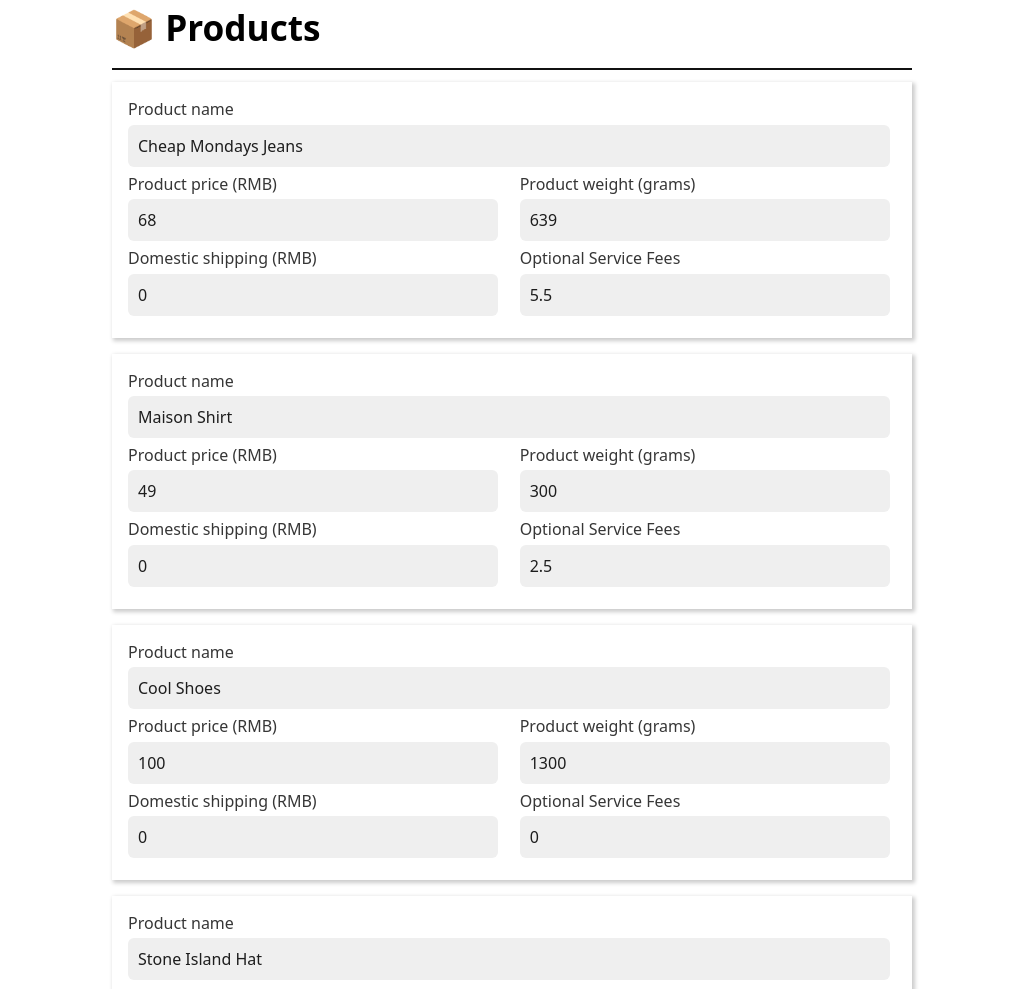
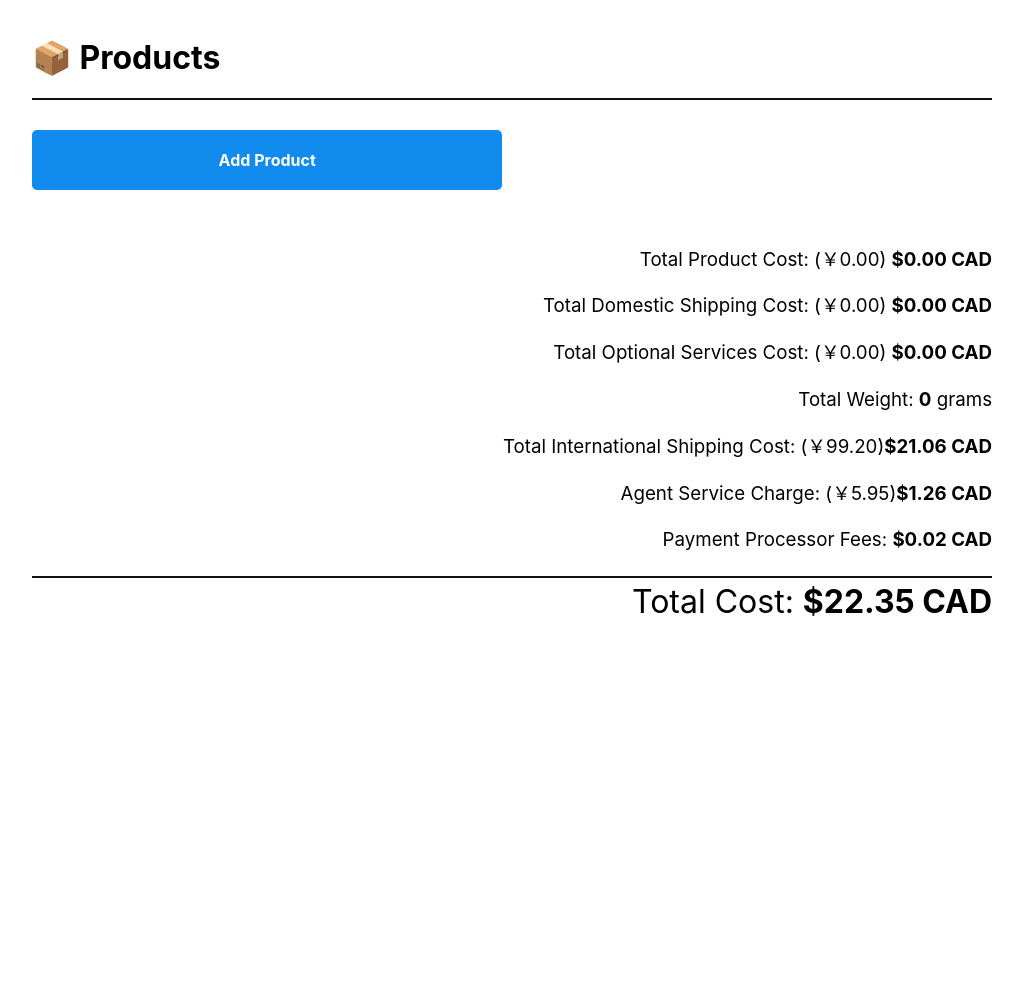
Before and after one commit to CodeZombie/ChinaPriceCalculator, a plain HTML site: page index.html in a window 1280 px wide. Shown: the part 754-1743 px from the top of the page, without its empty margins (128-1153 px from the left). After the commit the page ends 1417 px from the top, so only its background shows below. Drawn offline with nearby package versions, Linux system fonts and the light colour scheme.

Commit message:
products can be added/removed
Improved sanitizing/processing.
Started work of objectifying currency to make handling currencies easier and more modular.

```diff
--- a/css/style.css
+++ b/css/style.css
@@ -1,3 +1,4 @@
+
 h1{
     border-bottom: 2px solid #111;
     padding-bottom: 1rem;
@@ -20,7 +21,7 @@ h1{
     font-weight: 400;
 }
 
-.product_box {
+.product {
     box-shadow: #ccc 2px 2px 4px 1px;
     margin-bottom: 1rem;
     padding: 1rem;
--- a/index.html
+++ b/index.html
@@ -6,15 +6,16 @@
     <meta name="viewport" content="width=device-width, initial-scale=1.0">
     <meta http-equiv="X-UA-Compatible" content="ie=edge">
     <title>Chinese Agent Cost Estimator</title>
-    <script src="https://unpkg.com/vue@3"></script>
+    <script src="https://unpkg.com/vue@3.2.41"></script>
 
-    <link rel="stylesheet" href="https://cdn.jsdelivr.net/npm/water.css@2/out/water.css">
+    <link rel="stylesheet" href="https://unpkg.com/mvp.css@1.12/mvp.css">
+    <!--<link rel="stylesheet" href="https://cdn.jsdelivr.net/npm/water.css@2/out/water.css">-->
     <link rel="stylesheet" href="css/hella.css">
     <link rel="stylesheet" href="css/style.css">
 </head>
 
 <body>
-    <div id="app">
+    <div id="app" class="grid">
         <h1>🐉 Agent Fees</h1>
         <div class="row">
             <div class="column six">
@@ -87,7 +88,7 @@
         </div>
 
         <h1>📦 Products</h1>
-        <div class="product_box" v-for="product in haul.products">
+        <div class="product" v-for="product in haul.products">
             <div class="row">
                 <div class="column">
                     <label for="product_name_input">Product name</label>
@@ -117,13 +118,15 @@
                     <input type="text" id="optional_service_fees_input" v-model.number="product.services_cost">
                 </div>
             </div>
+            <div class="row">
+                <div class="column three offset-nine">
+                    <button v-on:click="deleteProduct(product)">Delete</button>
+                </div>
+            </div>
         </div>
         <div class="row">
-            <div class="column three offset-six">
-                <button class="button" onclick="addProduct()">Cancel</button>
-            </div>
-            <div class="column three">
-                <button class="button" onclick="addProduct()">Add Product</button>
+            <div class="column six">
+                <button class="button" v-on:click="addNewProduct">Add Product</button>
             </div>
         </div>
         <div id="total_box">
@@ -138,6 +141,7 @@
         </div>
     </div>
 </body>
+<script src="js/money.js"></script>
 <script src="js/product.js"></script>
 <script src="js/haul.js"></script>
 <script src="js/agent.js"></script>
--- a/js/haul.js
+++ b/js/haul.js
@@ -1,64 +1,64 @@
 function Haul(){
     this.products = [];
-    this.fillUpWithDummyData();
-}
-
-Haul.prototype.fillUpWithDummyData = function() {
-    //this.products.push(new Product(158, 6, 1.5, 829)); //sunyvonne
-    //this.products.push(new Product(29, 0, 1.5, 268)); //belt
-    //this.products.push(new Product(80, 10, 5.5, 1272)); //Blazers
-    //this.products.push(new Product(32, 0, 1.5, 250)); //NikeAdidaas
-    //this.products.push(new Product(9.9, 0, 1.5, 104)); //Acne Beanie
-    //this.products.push(new Product(148, 0, 5.5, 1051)); //Cav Empt Sherpa
-    //this.products.push(new Product(29.9, 0, 1.5, 689)); //MousePad
-    //this.products.push(new Product(17, 0, 1.5, 95)); //Stussy Hat
-    //this.products.push(new Product(32, 0, 1.5, 243)); //Stussy Shirt XL
-    //this.products.push(new Product(32, 0, 1.5, 226)); //Stussy Shirt M
-   // this.products.push(new Product(38, 0, 1.5, 239)); //Other Stussy Shirt
-    //this.products.push(new Product(58.8, 0, 1.5, 275)); //Iraq Shirt
-    //this.products.push(new Product(138, 8, 5.5, 1595)); //AF1s
-    this.products.push(new Product("Cheap Mondays Jeans", 68, 0, 5.5, 639));
-    this.products.push(new Product("Maison Shirt", 49, 0, 2.5, 300));
-    this.products.push(new Product("Cool Shoes", 100, 0, 0, 1300));
-    this.products.push(new Product("Stone Island Hat", 55, 0, 5.5, 200));
 }
 
 Haul.prototype.totalCost = function(){
     var cost = 0;
-    for(var i = 0; i < this.products.length; i++){
-        cost += this.products[i].cost();
+    for(let i = 0; i < this.products.length; i++) {
+        if(!isNaN(parseFloat(this.products[i].cost()))){
+            cost += this.products[i].cost()
+        }else{
+            return NaN
+        }
     }
     return cost;
-}
+};
 
 Haul.prototype.totalCostWithoutShippingOrOptionalServices = function(){
     var cost = 0;
-    for(var i = 0; i < this.products.length; i++){
-        cost += this.products[i].price;
+    for(let i = 0; i < this.products.length; i++) {
+        if(!isNaN(parseFloat(this.products[i].price))){
+            cost += this.products[i].price
+        }else{
+            return NaN
+        }
     }
     return cost;
-}
+};
 
 Haul.prototype.totalOptionalServicesCost = function() {
     var cost = 0;
-    for(var i = 0; i < this.products.length; i++){
-        cost += this.products[i].services_cost;
+    for(let i = 0; i < this.products.length; i++) {
+        if(!isNaN(parseFloat(this.products[i].services_cost))){
+            cost += this.products[i].services_cost
+        }else{
+            return NaN
+        }
     }
     return cost;
-}
+};
 
 Haul.prototype.totalDomesticShippingCost = function(){
     var cost = 0;
-    for(var i = 0; i < this.products.length; i++){
-        cost += this.products[i].domestic_shipping_price;
+    for(let i = 0; i < this.products.length; i++) {
+        if(!isNaN(parseFloat(this.products[i].domestic_shipping_price))){
+            cost += this.products[i].domestic_shipping_price
+        }
+        else{
+            return NaN
+        }
     }
     return cost;
-}
+};
 
 Haul.prototype.totalWeight = function(){
     var weight = 0;
-    for(var i = 0; i < this.products.length; i++){
-        weight += this.products[i].weight;
+    for(let i = 0; i < this.products.length; i++) {
+        if(!isNaN(parseFloat(this.products[i].weight))){
+            weight += this.products[i].weight
+        }else{
+            return NaN
+        }
     }
     return weight;
-}
+};
--- a/js/main.js
+++ b/js/main.js
@@ -7,20 +7,32 @@ ChinaApp = Vue.createApp({
         }
     },
     methods: {
-        printableCurrency(value, symbol = '$', currency_name = this.agent.localCurrency) {
-            if (currency_name != '' ){
-                currency_name = ' ' + currency_name;
+        printableCurrency(value, symbol, currency_name = this.agent.localCurrency) {
+            console.log("isNaN: " + isNaN(value) + " value: " + value)
+            console.log(value)
+            console.log(typeof(value))
+            value_str = isNaN(value) ? "??.??" : value.toFixed(2);
+            currency_name = (currency_name.length == 0) ? "" : ` ${currency_name}`
+            return `${symbol}${value_str}${currency_name}`
+        },
+        addNewProduct: function(){
+            this.haul.products.push(new Product(58.8, 0, 1.5, 275));
+        },
+        deleteProduct: function(product){
+            const index = this.haul.products.indexOf(product);
+            if (index > -1) {
+                this.haul.products.splice(index, 1);
             }
-            if(value == null) {
-                return symbol + "??.??" + currency_name;
-            }
-            return symbol + value.toFixed(2) + currency_name;
         }
     },
     computed: {
         //grams:
         totalWeight() {
-            return this.haul.totalWeight();
+            w = this.haul.totalWeight();
+            if(isNaN(w)){
+                return "?"
+            }
+            return w.toString()
         },
 
         //yuan
@@ -37,34 +49,37 @@ ChinaApp = Vue.createApp({
             return this.printableCurrency(this.agent.totalShippingCost(this.haul), '￥', '')
         },
         agentServiceChargeYuanPrintable() {
+            console.log("ham")
+            console.log(this.haul)
             return this.printableCurrency(this.agent.agentServiceCharge(this.haul), '￥', '')
         },
 
         //local currency
         totalProductCostWithoutShippingOrOptionalServiceChargePrintable() {
-            return this.printableCurrency(this.agent.yuanToLocalCurrency(this.haul.totalCostWithoutShippingOrOptionalServices()))
+            return this.printableCurrency(this.agent.yuanToLocalCurrency(this.haul.totalCostWithoutShippingOrOptionalServices()), '$')
         },
         totalDomesticShippingCostPrintable() {
-            return this.printableCurrency(this.agent.yuanToLocalCurrency(this.haul.totalDomesticShippingCost()))
+            return this.printableCurrency(this.agent.yuanToLocalCurrency(this.haul.totalDomesticShippingCost()), '$')
         },
         totalOptionalServicesCostPrintable() {
-            return this.printableCurrency(this.agent.yuanToLocalCurrency(this.haul.totalOptionalServicesCost()))
+            return this.printableCurrency(this.agent.yuanToLocalCurrency(this.haul.totalOptionalServicesCost()), '$')
         },
         totalInternationalShippingCostPrintable() {
-            return this.printableCurrency(this.agent.yuanToLocalCurrency(this.agent.totalShippingCost(this.haul)))
+            return this.printableCurrency(this.agent.yuanToLocalCurrency(this.agent.totalShippingCost(this.haul)), '$')
         },
         agentServiceChargePrintable() {
-            return this.printableCurrency(this.agent.yuanToLocalCurrency(this.agent.agentServiceCharge(this.haul)))
+            return this.printableCurrency(this.agent.yuanToLocalCurrency(this.agent.agentServiceCharge(this.haul)), '$')
         },
         paymentProcessorChargePrintable() {
-            return this.printableCurrency(this.agent.paymentProcessorCharge())
+            return this.printableCurrency(this.agent.paymentProcessorCharge(), '$')
         },
 
         totalHaulCostPrintable() {
-            return this.printableCurrency(this.agent.totalHaulCost(this.haul))
+            return this.printableCurrency(this.agent.totalHaulCost(this.haul), '$')
         }
     }
 }).mount('#app');
 
+//TODO:
 //incorporate the following into the code so the user doesn't have to manually enter their currency exchange rate:
 //https://open.er-api.com/v6/latest/USD
--- /dev/null
+++ b/js/money.js
@@ -0,0 +1,22 @@
+Currency = function(name, symbol, conversion_rate) {
+    this.name = name
+    this.symbol = symbol
+    this.conversion_rate = conversion_rate
+}
+
+function Money(value, currency){
+    this.value = value
+    this.currency = currency
+}
+
+Money.prototype.toString = function(with_currency_name = false) {
+    return `${this.currency.symbol}${this.value.toFixed(2)}${with_currency_name ? " " + this.currency.name : ""}`
+}
+
+Money.prototype.convert = function(other_currency) {
+    value_as_usd = this.value * this.currency.conversion_rate;
+    new_value = value_as_usd / other_currency.conversion_rate;
+    return new Money(new_value, other_currency)
+}
+
+//cad = new Currency("CAD", "$", 0.74); my_money = new Money(50, cad); my_money.toString()
```
